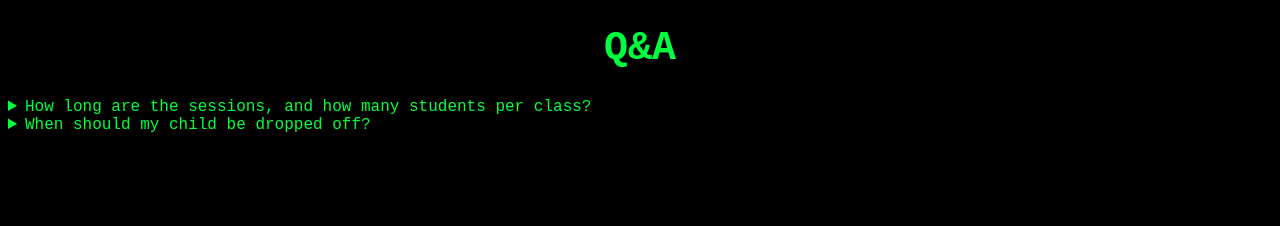
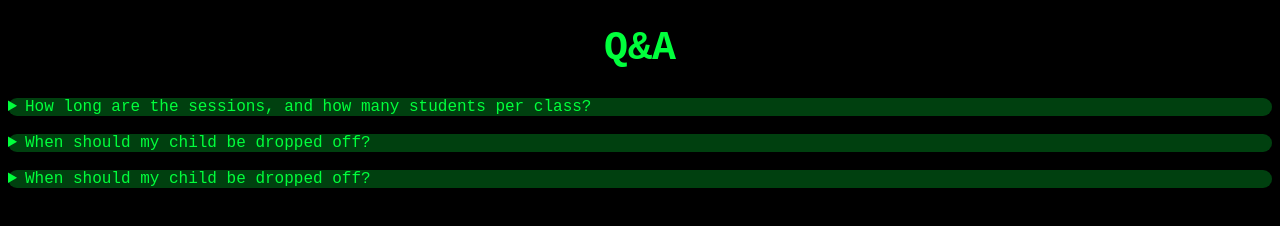
Before and after one commit to itsacarnival94/HSCommunityServiceProject, a plain HTML site: page logistics.html in a window 1280 px wide. Shown: the part 102-328 px from the top of the page. Drawn offline with Linux system fonts and the light colour scheme.

Commit message:
new styles

```diff
--- a/logistics.html
+++ b/logistics.html
@@ -26,10 +26,23 @@
     <summary>How long are the sessions, and how many students per class?</summary>
     <p>Pyhon classes are 1 hour and our Website Making classes are two hours. All sessions are one-time only, meaning that <b>they do not continue off of each other</b>. courses have a limited quantity of 10 students due to computer quanity.</p>
   </details>
+  <br>
   <details>
     <summary>When should my child be dropped off?</summary>
-    <p>Pyhon classes are 1 hour and our Website Making classes are two hours. All sessions are one-time only, meaning that <b>they do not continue off of each other</b>. courses have a limited quantity of 10 students due to computer quanity.</p>
+    <p>We reserve the spaces for a specific time with ten minutes ahead of the class. This means that you can drop off your children 10 minutes ahead of time. NOTE: If you come ahead of time, your teacher will not be there.</p>
   </details>
+  <br>
+  <details>
+      <summary>When should my child be dropped off?</summary>
+      <p>Pyhon classes are 1 hour and our Website Making classes are two hours. All sessions are one-time only, meaning that <b>they do not continue off of each other</b>. courses have a limited quantity of 10 students due to computer quanity.</p>
+  </details>
+
+
+
+
+
+
+
   <script src="script.js"></script>
 </body>
 
--- a/styles/style2.css
+++ b/styles/style2.css
@@ -147,7 +147,10 @@ ol {
 }
 
 
-
+summary{
+    background-color: var(--2);
+    border-radius: 50px;
+}
 
 .belownav {
     margin-top: 100px;
```
Also changed, not shown: login-portal.html (+1 -1 lines).
